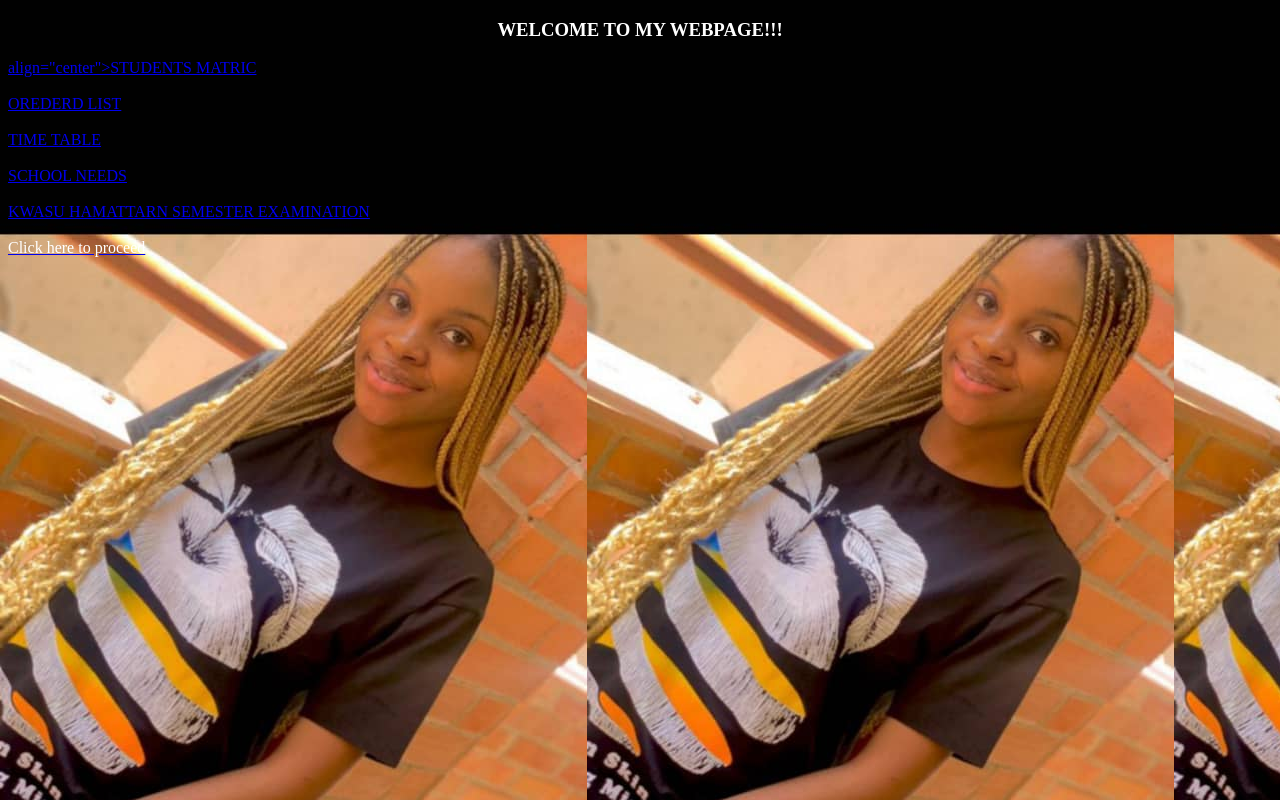
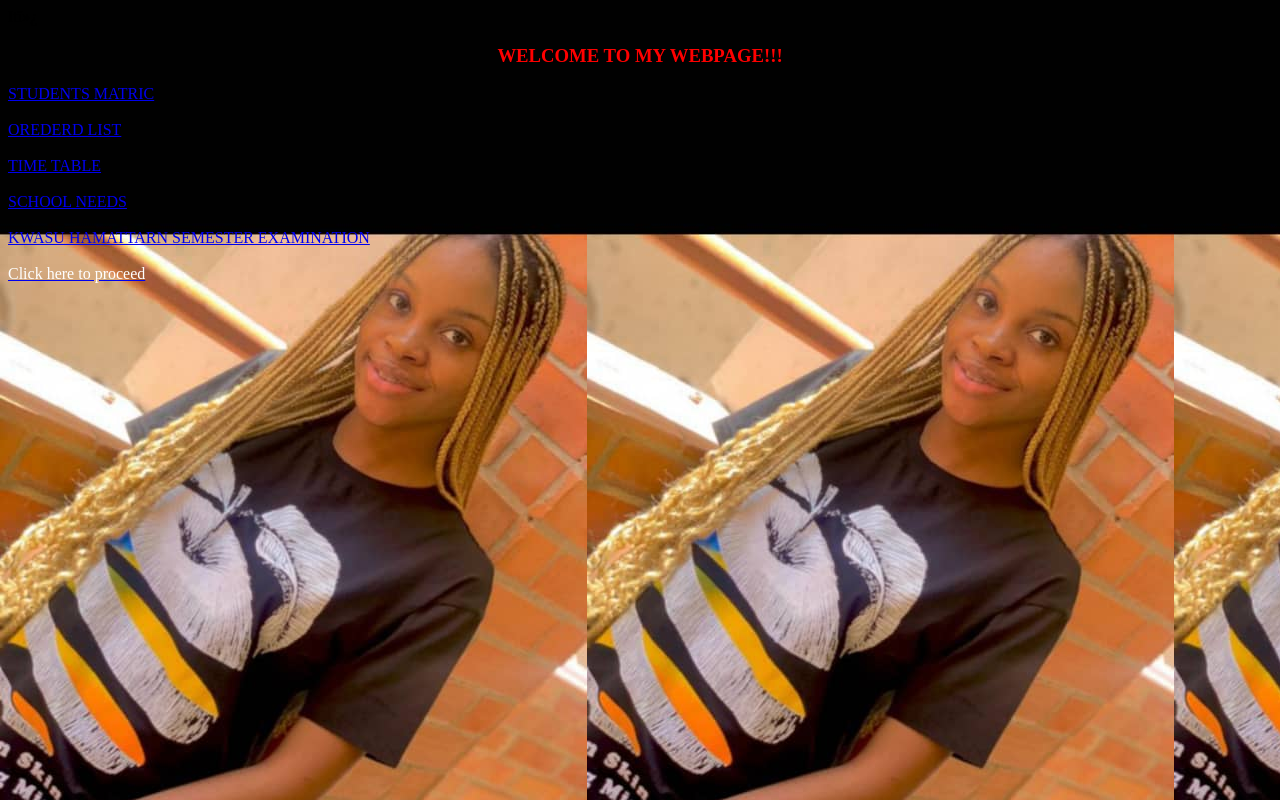
Before and after one commit to adenike-1/Nike, a plain HTML site: page index.html in a window 1280 px wide. Drawn offline with Linux system fonts and the light colour scheme.

Commit message:
Update index.html

```diff
--- a/index.html
+++ b/index.html
@@ -1,4 +1,4 @@
-<!doctype html>
+It﻿<!doctype html>
 <html>
 	<head>
 				</head>
@@ -6,8 +6,8 @@
 			<title>MY WEBPAGE </title>
 			</head>
 		<body background="IMG-20210429-WA0036.jpg">
-		<h3 align="center"><font color="white"><b><b></b></b>WELCOME TO MY WEBPAGE!!!</font></h3>
-		<a href="Students form.html"> align="center">STUDENTS MATRIC</a><br><br>
+		<h3 align="center"><font color="red"><b><b></b></b>WELCOME TO MY WEBPAGE!!!</font></h3>
+		<a href="Students form.html" align="center"> STUDENTS MATRIC</a><br><br>
 	<a href="foot.html"> OREDERD LIST </a><br><br>
 	<a href="lis time table.html"> TIME TABLE</a><br><br>
 	<a href="school need.html">SCHOOL NEEDS</a><br><br>
```
